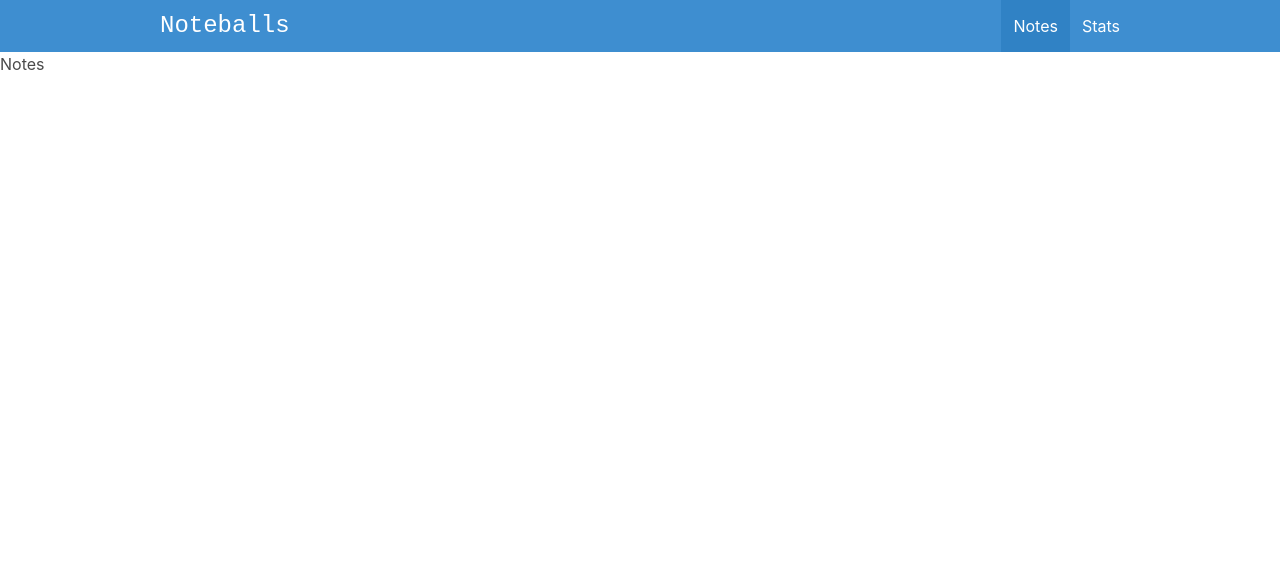
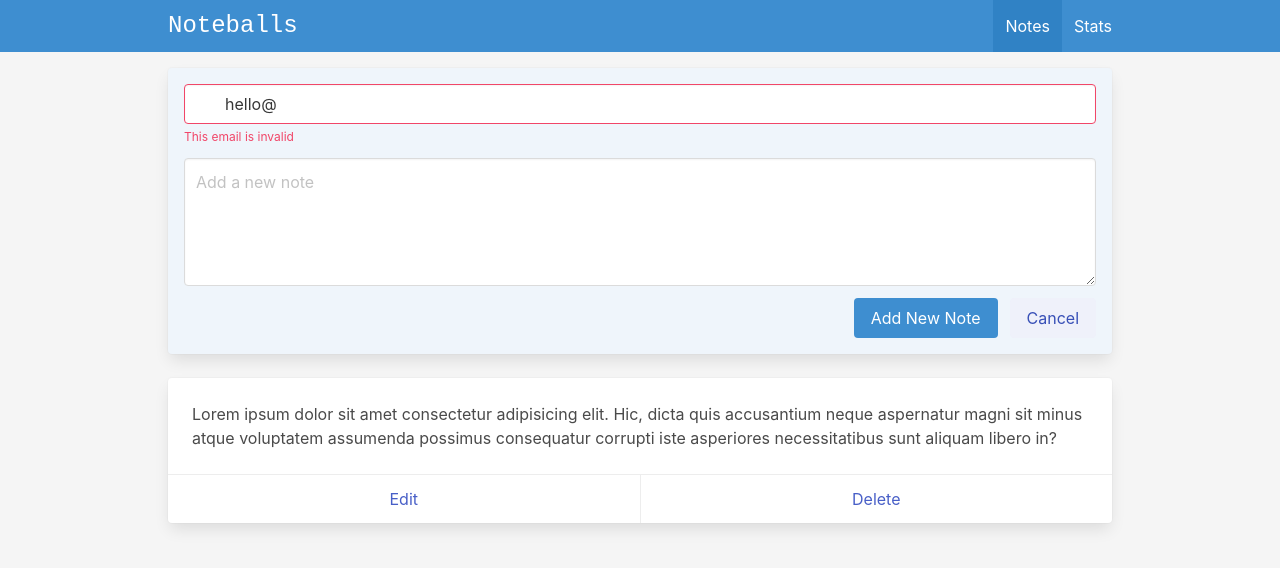
Before and after one commit to BadVoice/Noteballs, a Vue app: page / in a window 1280 px wide. Shown: the top 568 px of the page. Built offline with nearby package versions, Linux system fonts and the light colour scheme.

Commit message:
feat: add ViewNotes UI pages

```diff
--- a/index.html
+++ b/index.html
@@ -1,5 +1,5 @@
 <!DOCTYPE html>
-<html lang="en">
+<html lang="en" class="has-background-light">
   <head>
     <meta charset="UTF-8" />
     <link rel="icon" href="/favicon.ico" />
--- a/src/App.vue
+++ b/src/App.vue
@@ -1,7 +1,10 @@
 <template>
   <NavBar></NavBar>
 
-    <RouterView />
+    <div class="container is-max-desktop px-2 py-4">
+      <RouterView />
+    </div>
+
 </template>
 
 <script setup>
--- a/src/components/Layout/NavBar.vue
+++ b/src/components/Layout/NavBar.vue
@@ -3,7 +3,7 @@
         class="navbar is-info"
         role="navigation"
         aria-label="main navigation">
-    <div class="container is-max-desktop">
+    <div class="container is-max-desktop px-2">
 
         <div class="navbar-brand">
             <div class="navbar-item is-size-4 is-family-monospace"  >
--- a/src/views/ViewNotes.vue
+++ b/src/views/ViewNotes.vue
@@ -1,5 +1,60 @@
 <template>
     <div class="notes">
-        <h1>Notes</h1>
+
+    <div class="card has-background-info-light p-4 mb-5">
+        <div class="field">
+            <div class="control has-icons-left has-icons-right">
+                <input class="input is-danger" type="email" placeholder="Email input" value="hello@">
+                <span class="icon is-small is-left">
+                    <i class="fas fa-envelope"></i>
+                </span>
+                <span class="icon is-small is-right ">
+                    <i class="fas fa-exclamation-triangle"></i>
+                </span>
+            </div>
+            <p class="help is-danger">This email is invalid</p>
+            </div>
+
+            <div class="field">
+
+            <div class="control">
+        </div>
+    </div>
+
+    <div class="field">
+        <div class="control">
+            <textarea
+            class="textarea"
+            placeholder="Add a new note" />
+        </div>
+    </div>
+
+    <div class="field is-grouped is-grouped-right">
+        <div class="control">
+            <button class="button is-info">
+            Add New Note
+            </button>
+        </div>
+        <div class="control">
+            <button class="button is-link is-light">Cancel</button>
+        </div>
+    </div>
+    </div>
+
+
+
+        <div
+            class="card mb-4"
+        >
+    <div class="card-content">
+        <div class="content">
+            Lorem ipsum dolor sit amet consectetur adipisicing elit. Hic, dicta quis accusantium neque aspernatur magni sit minus atque voluptatem assumenda possimus consequatur corrupti iste asperiores necessitatibus sunt aliquam libero in?
+        </div>
+    </div>
+    <footer class="card-footer">
+        <a href="#" class="card-footer-item">Edit</a>
+        <a href="#" class="card-footer-item">Delete</a>
+    </footer>
+</div>
     </div>
 </template>
```
